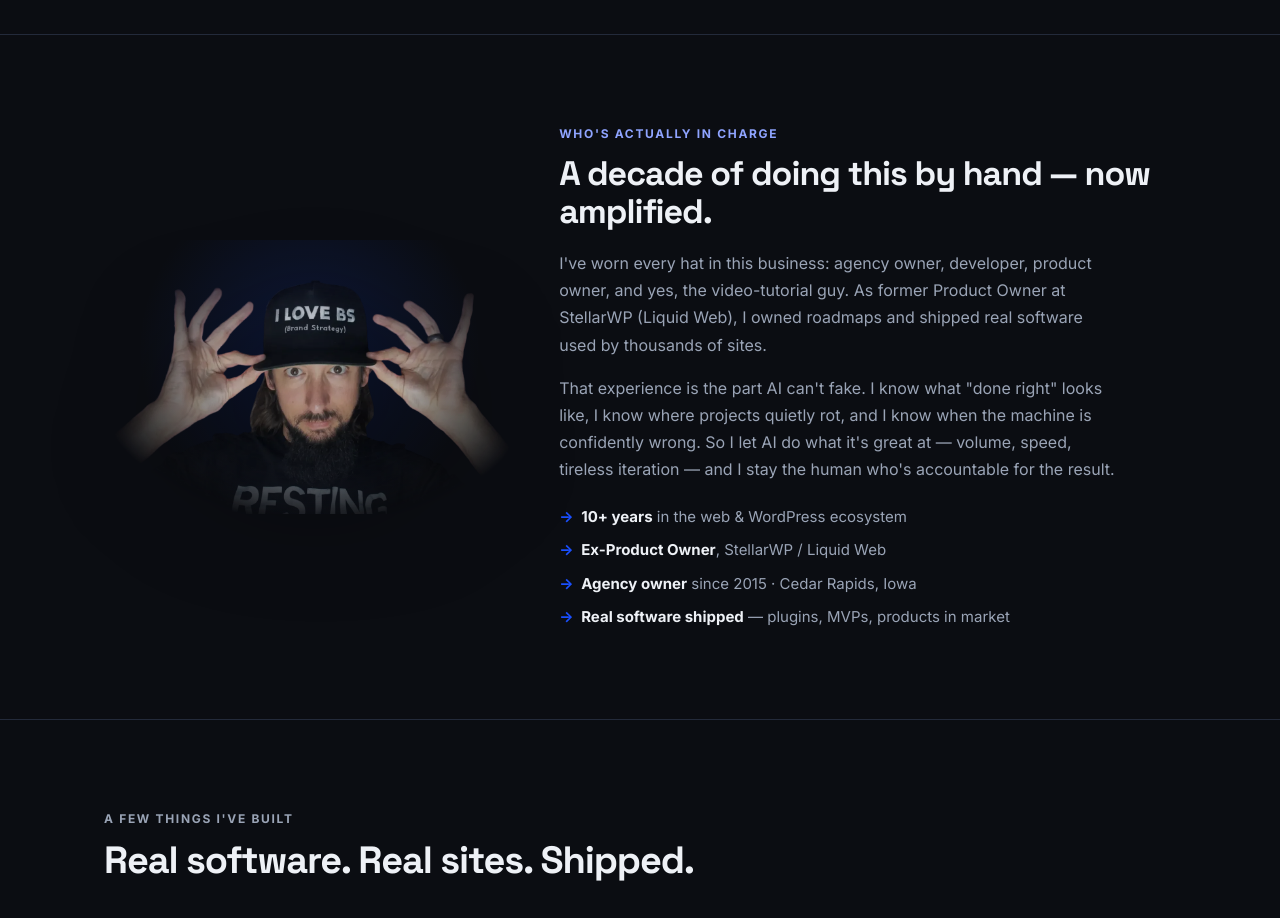
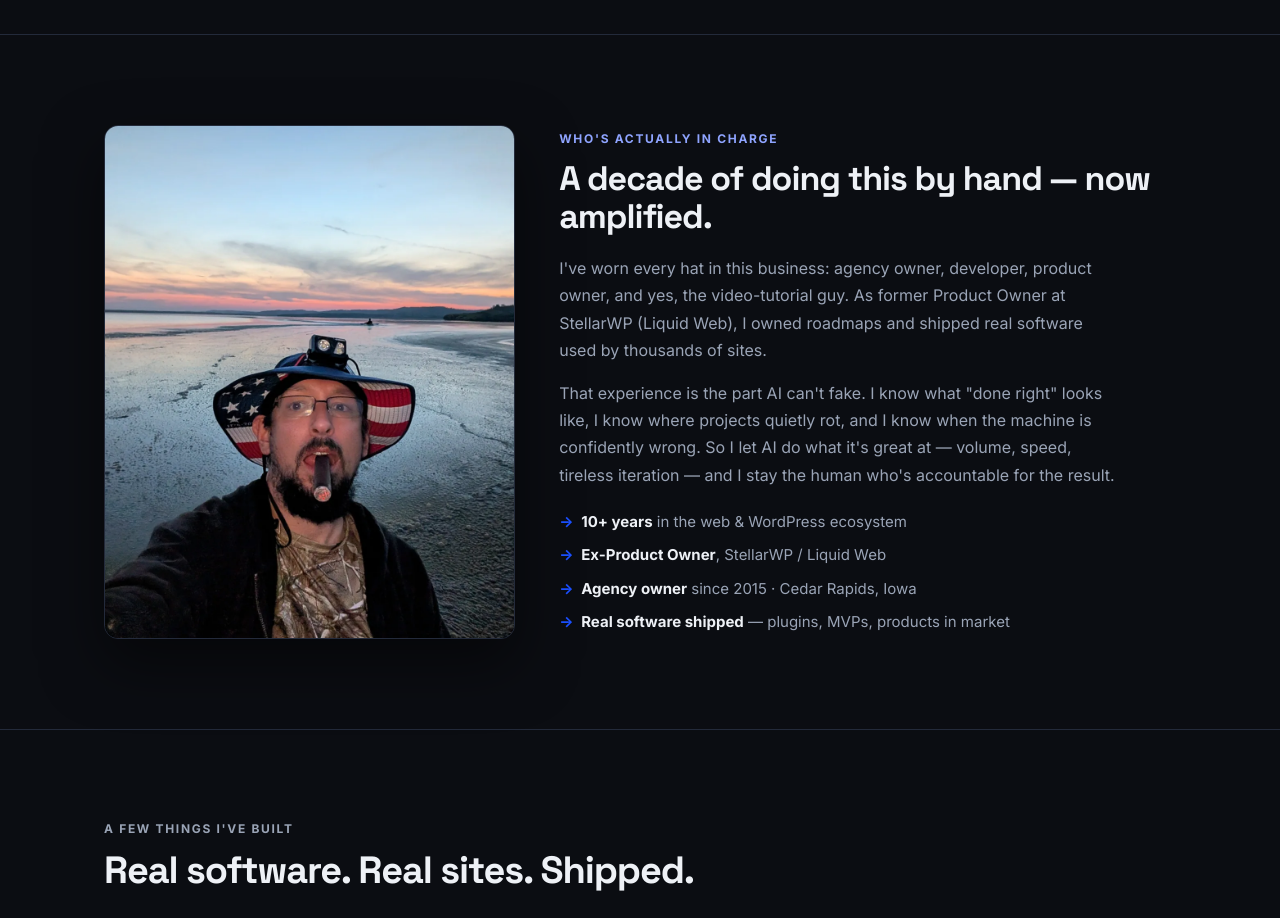
Before and after one commit to welbinator/apex-branding-site, an Astro site: page / in a window 1280 px wide. Shown: the part 2000-2918 px from the top of the page. Built offline with nearby package versions, Linux system fonts and the light colour scheme; Astro itself is replaced by a stand-in of ours.

Commit message:
About: swap to cropped sunset/cigar portrait (james2.webp), rounded-frame treatment

```diff
--- a/src/pages/index.astro
+++ b/src/pages/index.astro
@@ -92,7 +92,7 @@ const base = import.meta.env.BASE_URL.replace(/\/$/, '');
   <section id="about" class="about">
     <div class="wrap about-grid">
       <div class="about-photo rise">
-        <img src={base + '/img/james.webp'} width="1256" height="838" alt="James Welbes" loading="lazy" />
+        <img src={base + '/img/james2.webp'} width="1000" height="1250" alt="James Welbes at sunset over the water, cigar in hand" loading="lazy" />
       </div>
       <div class="rise">
         <div class="k" style="color:#8fa4ff">Who's actually in charge</div>
@@ -239,8 +239,8 @@ const base = import.meta.env.BASE_URL.replace(/\/$/, '');
   /* ABOUT */
   .about{padding:90px 0;border-top:1px solid var(--line2)}
   .about-grid{display:grid;grid-template-columns:.8fr 1.2fr;gap:44px;align-items:center}
-  .about-photo{background:radial-gradient(circle at 50% 40%,rgba(26,79,255,.18),transparent 65%);border-radius:14px}
-  .about-photo img{width:100%;height:auto;display:block;filter:drop-shadow(0 20px 44px rgba(0,0,0,.5))}
+  .about-photo{border-radius:14px;overflow:hidden;border:1px solid var(--line2);box-shadow:0 24px 60px rgba(0,0,0,.5)}
+  .about-photo img{width:100%;height:auto;display:block}
   .about-h{font-size:34px;margin:12px 0 20px}
   .about-p{font-size:16px;color:var(--mut);line-height:1.7;margin-bottom:16px;max-width:560px}
   .creds{list-style:none;margin-top:22px;display:grid;gap:11px}
```
Also changed, not shown: public/img/james2.webp (added).
